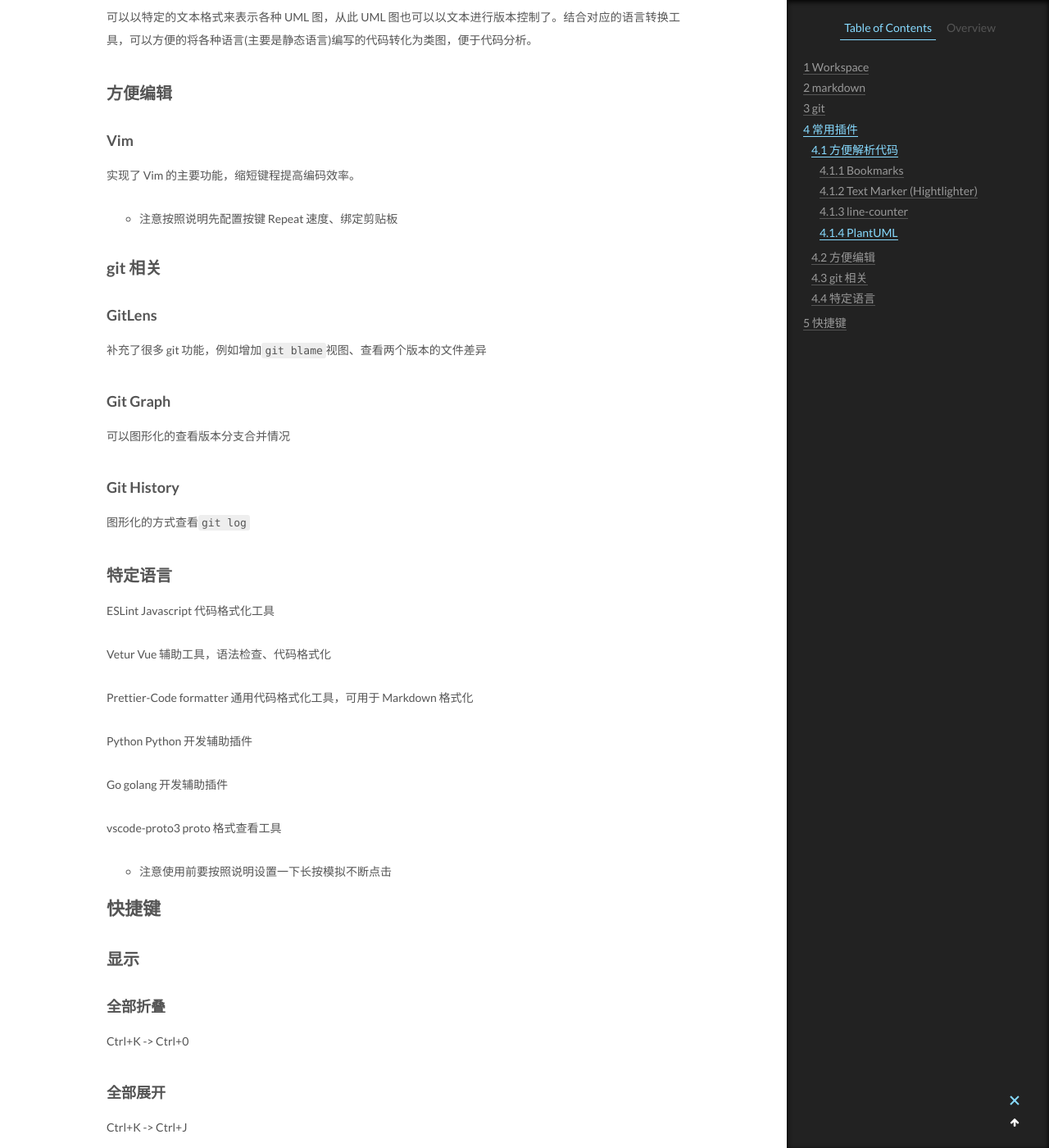
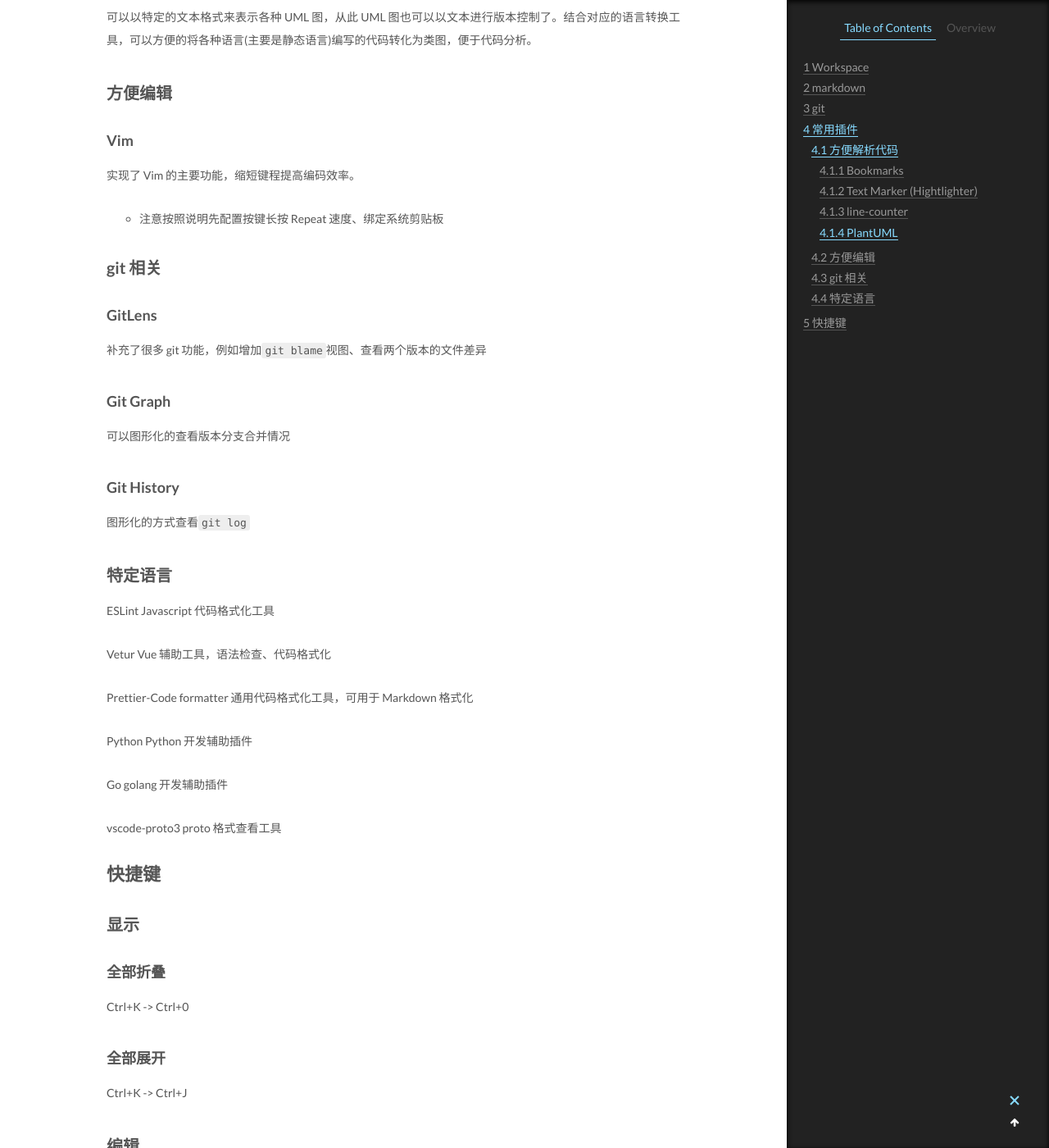
Before and after one commit to CodeHunter2006/CodeHunter2006.github.io, a Jekyll site: the page built from _posts/2019-10-27-VSCode.md, in a window 1280 px wide and 1400 px high, scrolled down 1790 px. Shown: the whole window at 82% size. Built offline with Jekyll 4.4.1, drawn with Linux system fonts in a browser that asks for light colours.

Commit message:
[chore]: add vscode contents

```diff
--- a/_posts/2019-10-27-VSCode.md
+++ b/_posts/2019-10-27-VSCode.md
@@ -56,7 +56,7 @@
 
 实现了 Vim 的主要功能，缩短键程提高编码效率。
 
-- 注意按照说明先配置按键 Repeat 速度、绑定剪贴板
+- 注意按照说明先配置按键长按 Repeat 速度、绑定系统剪贴板
 
 ## git 相关
 
@@ -91,8 +91,6 @@
 
 vscode-proto3
 proto 格式查看工具
-
-- 注意使用前要按照说明设置一下长按模拟不断点击
 
 # 快捷键
 
```
